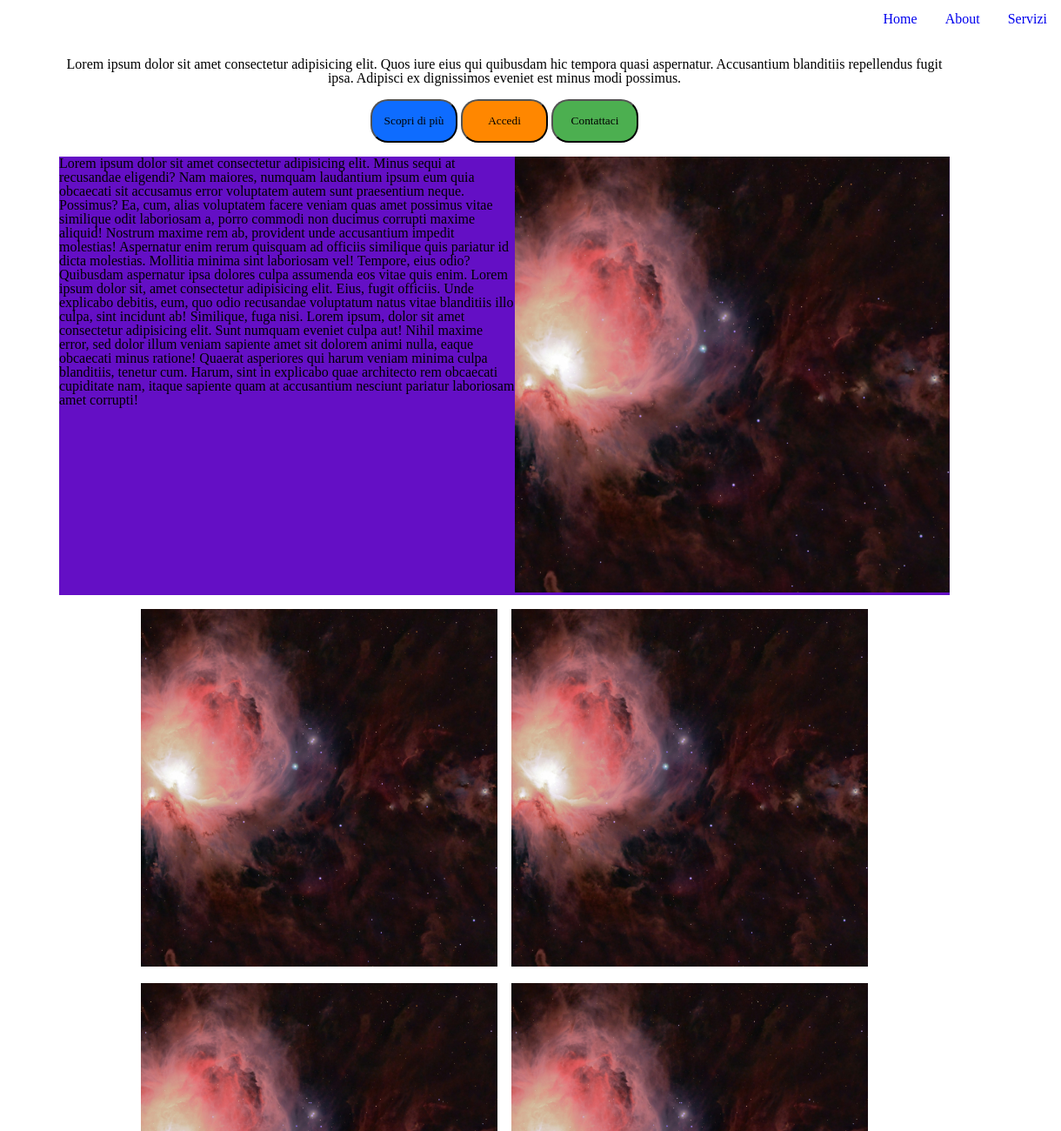
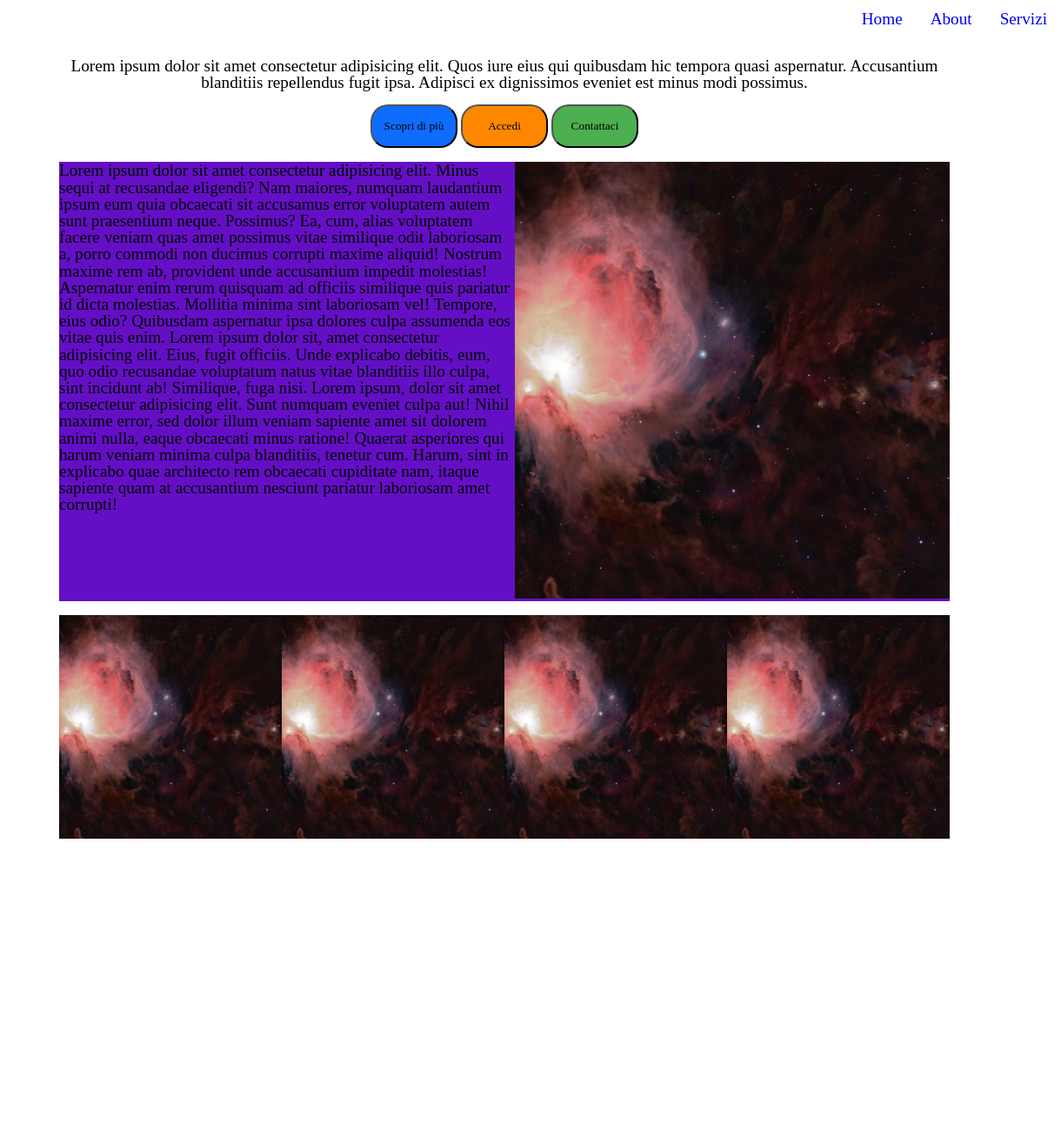
Before and after one commit to AlessioVulpinari/U2-W2-D3, a plain HTML site: page index.html in a window 1280 px wide. Shown: the top 1300 px of the page at 87% size, 60-1280 px from the left. After the commit the page ends 967 px from the top, so only its background shows below. Drawn offline with Linux system fonts and the light colour scheme.

Commit message:
minix-grid

```diff
--- a/index.html
+++ b/index.html
@@ -13,15 +13,15 @@
           <li class="padding-inline-sm">
             <img src="assets/img/icons.png" alt="icon" id="icon" />
           </li>
-          <li class="padding-inline-sm"><a href="#">Home</a></li>
-          <li class="padding-inline-sm"><a href="#">About</a></li>
-          <li class="padding-inline-sm"><a href="#">Servizi</a></li>
+          <li class="padding-inline-sm size-p"><a href="#">Home</a></li>
+          <li class="padding-inline-sm size-p"><a href="#">About</a></li>
+          <li class="padding-inline-sm size-p"><a href="#">Servizi</a></li>
         </ul>
       </nav>
     </header>
     <main>
       <section class="margin-block-sm">
-        <p class="margin-block-sm">
+        <p class="margin-block-sm size-p">
           Lorem ipsum dolor sit amet consectetur adipisicing elit. Quos iure
           eius qui quibusdam hic tempora quasi aspernatur. Accusantium
           blanditiis repellendus fugit ipsa. Adipisci ex dignissimos eveniet est
@@ -33,7 +33,7 @@
       </section>
       <div class="hero margin-block-sm">
         <div class="text-container">
-          <p class="animate">
+          <p class="animate size-p">
             Lorem ipsum dolor sit amet consectetur adipisicing elit. Minus sequi
             at recusandae eligendi? Nam maiores, numquam laudantium ipsum eum
             quia obcaecati sit accusamus error voluptatem autem sunt praesentium
@@ -64,7 +64,7 @@
         </div>
       </div>
 
-      <div class="grid-container">
+      <div class="grid-4">
         <div class="image-container">
           <img
             src="/assets/img/scott-lord-rnJsPgbAD-8-unsplash.jpg"
--- a/index.scss
+++ b/index.scss
@@ -32,19 +32,6 @@ main{
             object-fit: cover;
         }
     }
-
-    .grid-container{
-        display: flex;
-        flex-wrap: wrap;
-        justify-content: center;
-        gap: 1rem;
-        .image-container{
-            width: 40%;
-        } img{
-            width: 100%;
-            object-fit: cover;
-        }
-    }
 }
 
 nav{
--- a/partial/_mixin.scss
+++ b/partial/_mixin.scss
@@ -14,6 +14,26 @@
       }
 }
 
+@mixin grid ($number) {
+    .grid-#{$number} {
+        display: flex;
+        flex-wrap: wrap;
+        justify-content: center;
+        .image-container{
+            width: calc(100% / $number);
+            img {
+                width: 100%;
+                object-fit: cover;
+            }
+        }
+    }
+}
+
 @include bottom("blue", $color-btn-blue);
 @include bottom("orange", $color-btn-orange);
 @include bottom("green", $color-btn-green);
+
+@include grid(1);
+@include grid(2);
+@include grid(3);
+@include grid(4);
```
Also changed, not shown: assets/css/index.css, assets/dist/css/index.min.css, 2 other files.
